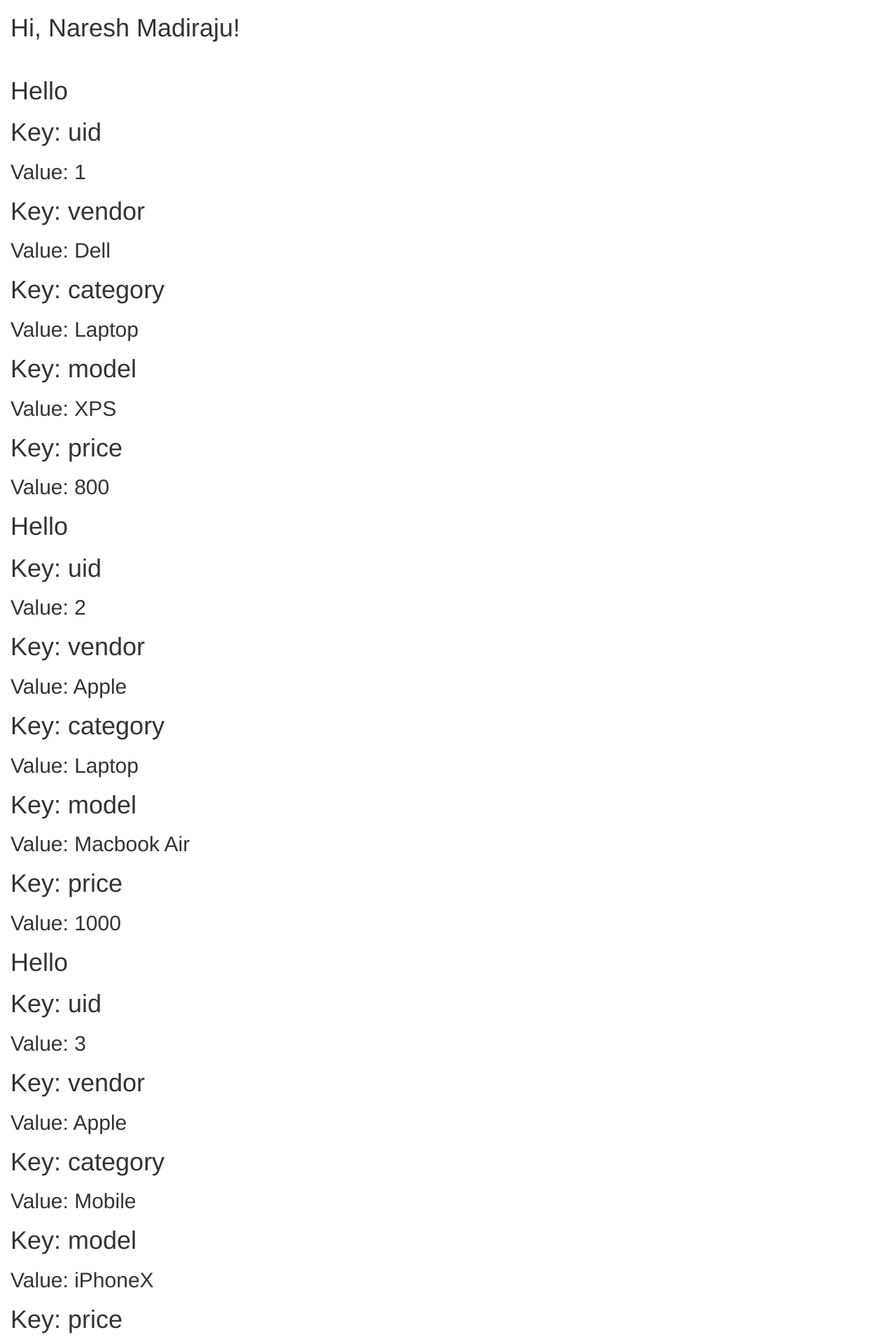
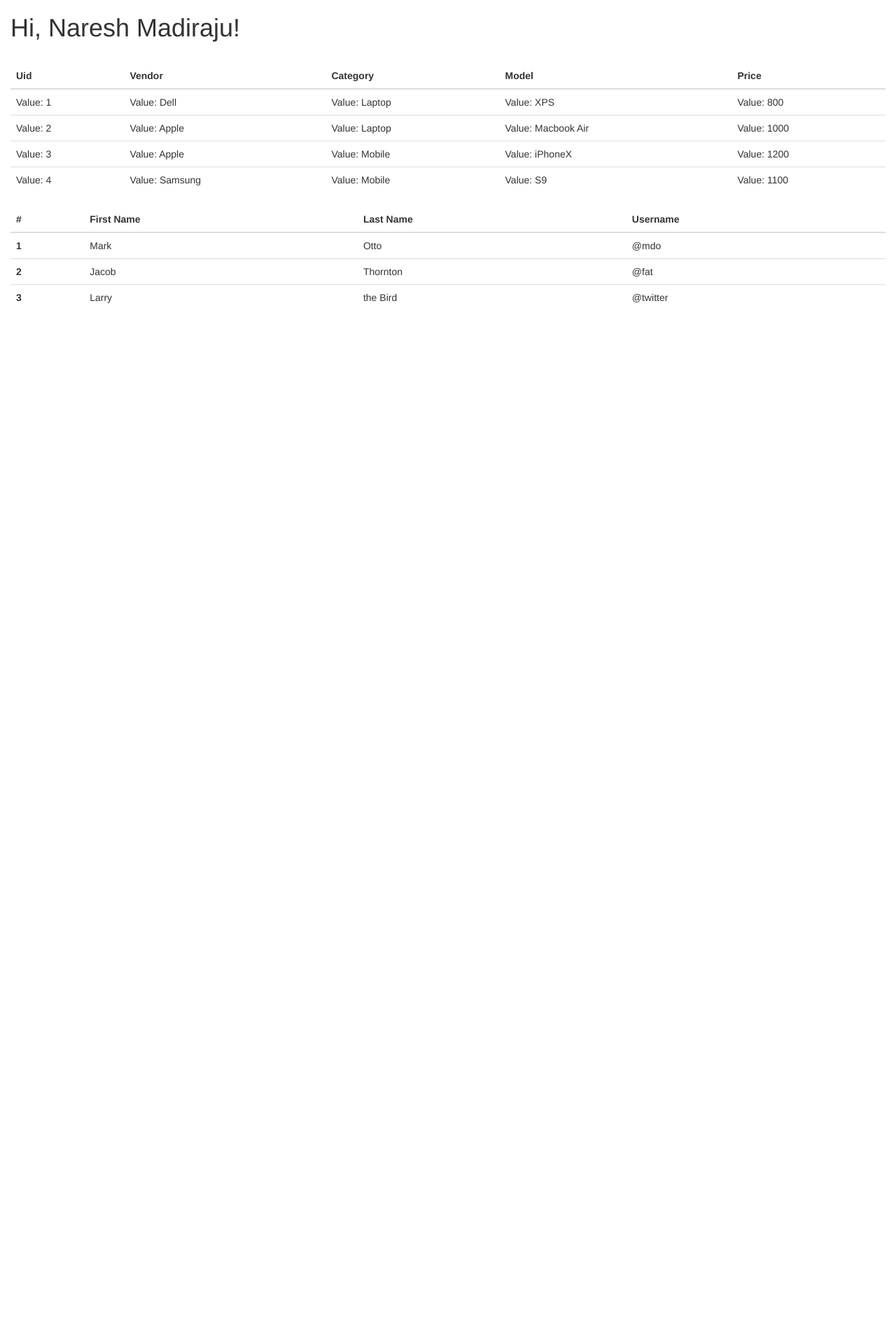
Before and after one commit to Nareshcbit/emarket, a Flask app: page / in a window 1280 px wide. Shown: the top 1920 px of the page at 70% size. After the commit the page ends 433 px from the top, so only its background shows below. Run offline with Flask 2, Linux system fonts and the light colour scheme; some libraries are stand-ins or nearby versions.

Commit message:
Bootstrap CSS

```diff
--- a/app/templates/index.html
+++ b/app/templates/index.html
@@ -7,13 +7,30 @@
 
 		<h1>Hi, {{ user.username }}!</h1>
 		<br/>
+
+		<table class="table">
+	    <!--Table head-->
+	    <thead>
+	        <tr>
+	            <th>Uid</th>
+	            <th>Vendor</th>
+	            <th>Category</th>
+	            <th>Model</th>
+	            <th>Price</th>
+	        </tr>
+	    </thead>
+	    <tbody>
+	  <!--Table head-->
 		{% for dict_item in parent_dict %}
- 			<h1> Hello </h1>
- 			{% for key, value in dict_item.items() %}
-     			 <h1>Key: {{key}}</h1>
-      			<h2>Value: {{value}}</h2>
+			<tr>
+  			{% for key, value in dict_item.items() %}
+      			<td>Value: {{value}}</td>
    			{% endfor %}
+   			</tr>
 		{% endfor %}
+	 	</tbody>
+		</table>
+
 
 		<!--Table-->
 <table class="table">
```
